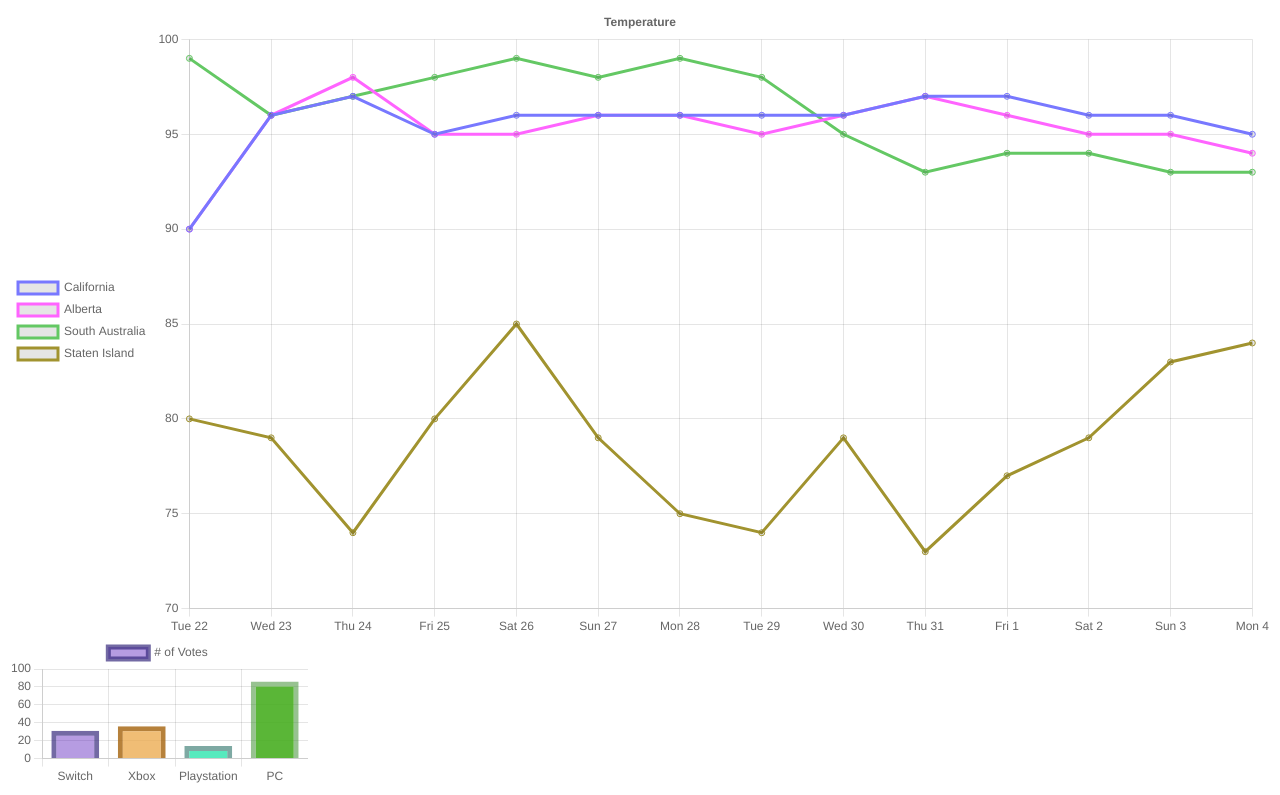
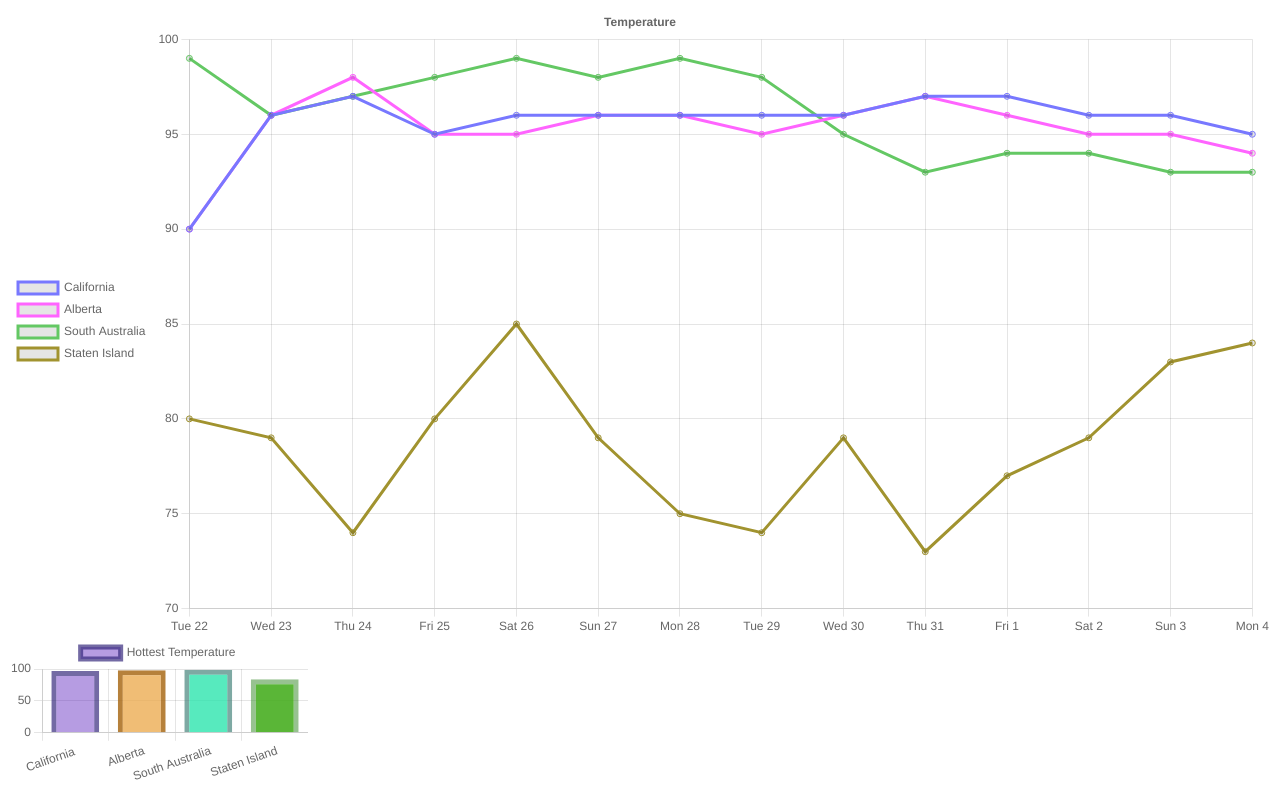
Before and after one commit to cloudyhead1/Charts-Project, a plain HTML site: page index.html in a window 1280 px wide. Shown: the part 789-1584 px from the top of the page. Drawn offline with nearby package versions, Linux system fonts and the light colour scheme.

Commit message:
commit index.html bar_chart

```diff
--- a/index.html
+++ b/index.html
@@ -169,10 +169,10 @@
     var myChart = new Chart(ctx, {
         type:'bar',
         data: {
-            labels: ['Switch', 'Xbox', 'Playstation', 'PC'],
+            labels: ['California ', 'Alberta', 'South Australia', 'Staten Island'],
             datasets: [{
-                label: '# of Votes',
-                data: [31, 36, 14, 86],
+                label: 'Hottest Temperature',
+                data: [97, 98, 99, 84],
                 backgroundColor: [
                     'rgba(86,26,189,0.43)',
                     'rgba(236,171,79,0.78)',
```
